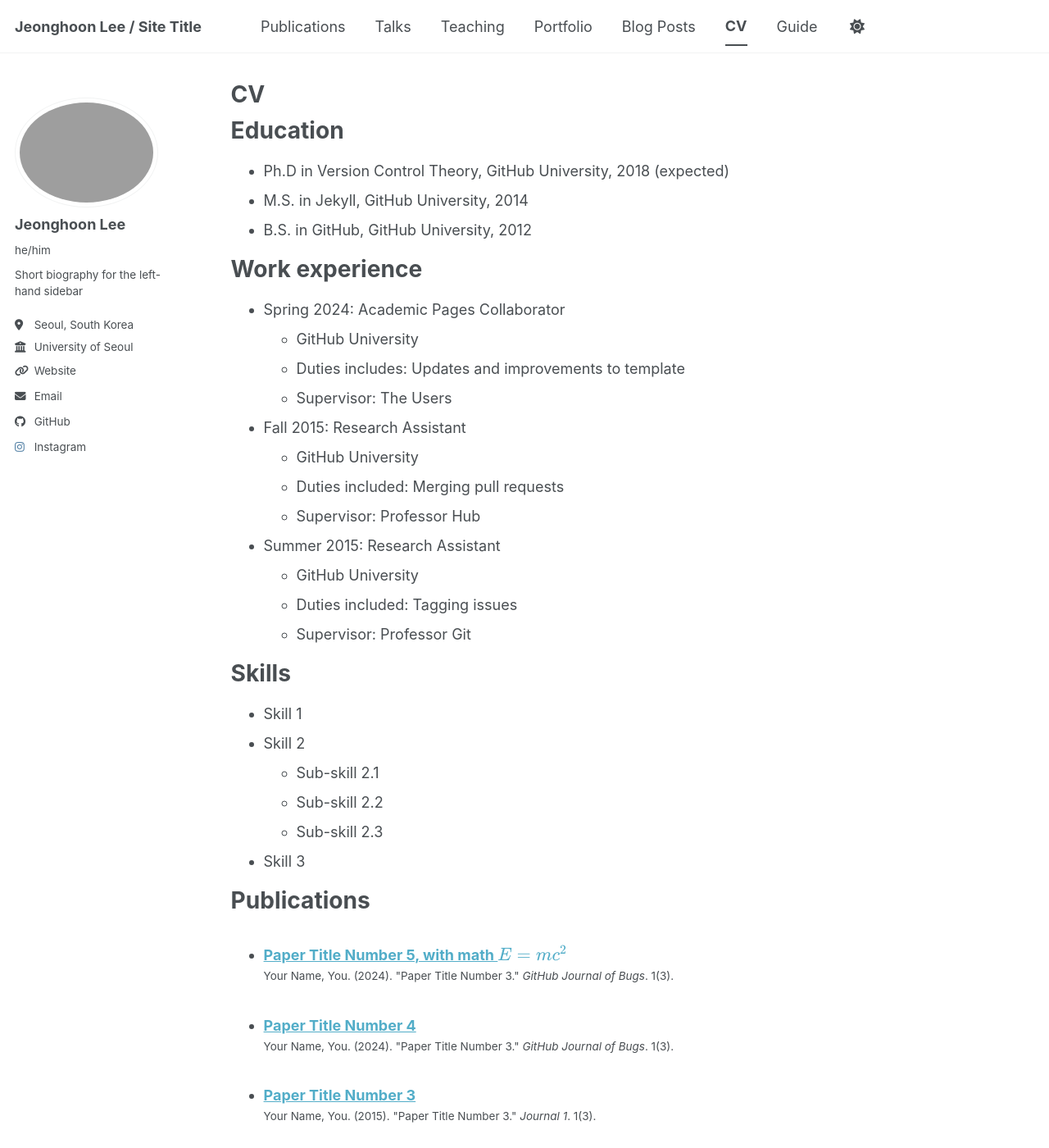
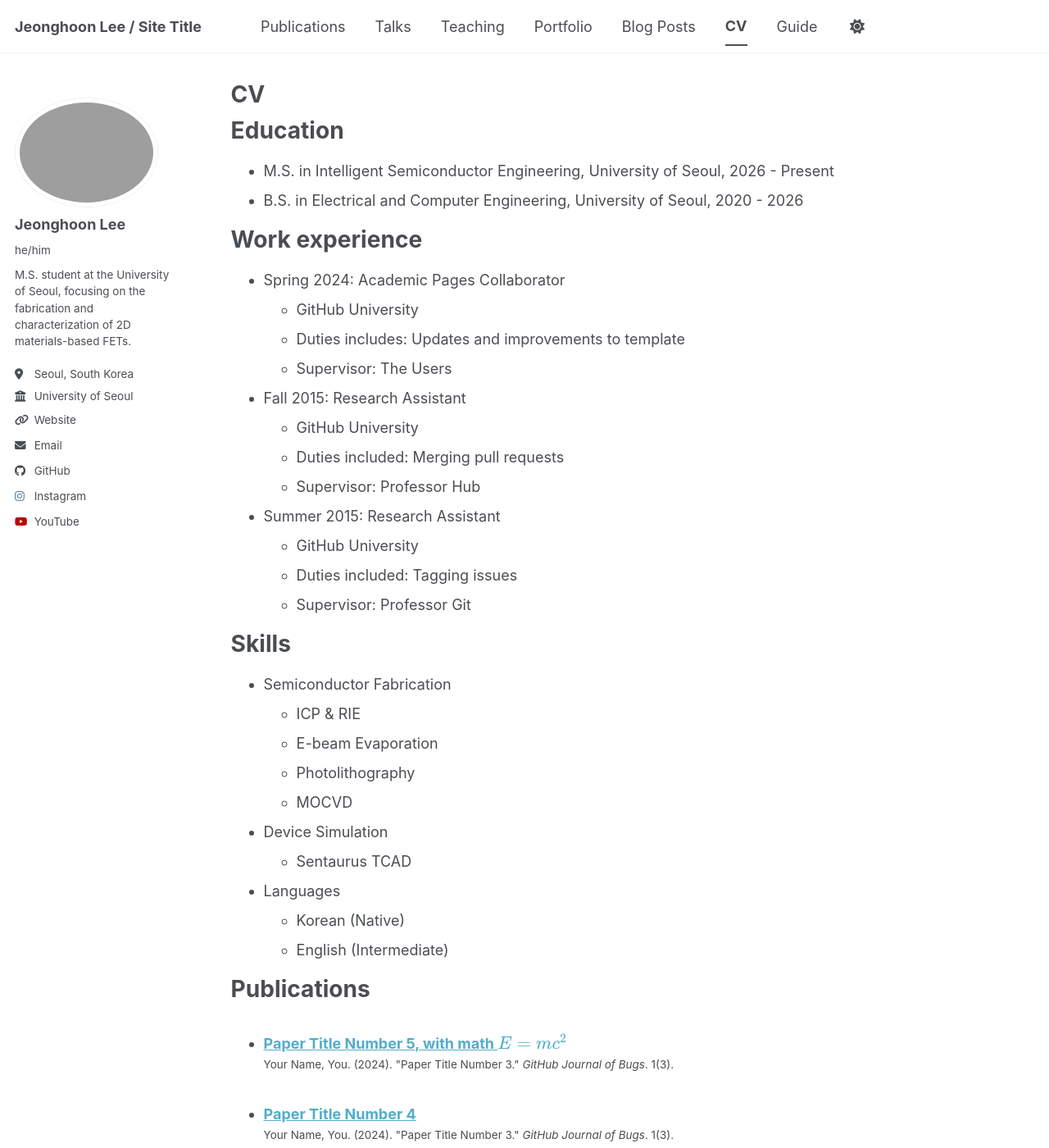
Before and after one commit to typehoon/typehoon.github.io, a Jekyll site: the page built from _pages/cv.md, in a window 1280 px wide and 1400 px high. Shown: the whole window at 82% size. Built offline with Jekyll 4.4.1, drawn with Linux system fonts in a browser that asks for light colours; a script bundle is joined from its source files by our own code; library files that are not in the unit come from our copies.

Commit message:
Initial Setup2

```diff
--- a/_config.yml
+++ b/_config.yml
@@ -26,7 +26,7 @@ author:
   avatar           : "profile19.png"
   name             : "Jeonghoon Lee"
   pronouns         : "he/him"
-  bio              : "Short biography for the left-hand sidebar"
+  bio              : "M.S. student at the University of Seoul, focusing on the fabrication and characterization of 2D materials-based FETs."
   location         : "Seoul, South Korea"
   employer         : "University of Seoul"
   uri              : https://www.uos.ac.kr/eng/web/main
@@ -79,7 +79,7 @@ author:
   weibo            : # Username
   wikipedia        : # Username
   xing             : # Username
-  youtube          : # Username
+  youtube          : typehoon
   zhihu            : # Username
 
 # Publication Category - The following the list of publication categories and their headings
--- a/_data/authors.yml
+++ b/_data/authors.yml
@@ -1,7 +1,7 @@
 # Authors
 
 Name Name:
-  name        : "Name Name"
+  name        : "Jeonghoon Lee"
   uri         : "https://name.com"
   email       : "name@name.com"
   bio         : "This is the first name."
@@ -10,7 +10,7 @@ Name Name:
   google_plus : "Name"
 
 Name2 Name2:
-  name        : "Name2 Name2"
+  name        : "TaeWan Kim"
   email       : "name2@name2.com"
   bio         : "I ordered what?"
   avatar      : "bio-photo.jpg"
--- a/_pages/cv.md
+++ b/_pages/cv.md
@@ -11,9 +11,8 @@ redirect_from:
 
 Education
 ======
-* Ph.D in Version Control Theory, GitHub University, 2018 (expected)
-* M.S. in Jekyll, GitHub University, 2014
-* B.S. in GitHub, GitHub University, 2012
+* M.S. in Intelligent Semiconductor Engineering, University of Seoul, 2026 - Present
+* B.S. in Electrical and Computer Engineering, University of Seoul, 2020 - 2026
 
 Work experience
 ======
@@ -34,12 +33,16 @@ Work experience
 
 Skills
 ======
-* Skill 1
-* Skill 2
-  * Sub-skill 2.1
-  * Sub-skill 2.2
-  * Sub-skill 2.3
-* Skill 3
+* Semiconductor Fabrication
+  * ICP & RIE
+  * E-beam Evaporation
+  * Photolithography
+  * MOCVD
+* Device Simulation
+  * Sentaurus TCAD
+* Languages
+  * Korean (Native)
+  * English (Intermediate)
 
 Publications
 ======
```
